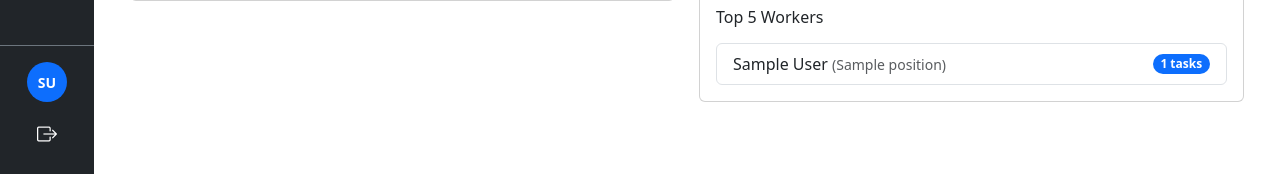
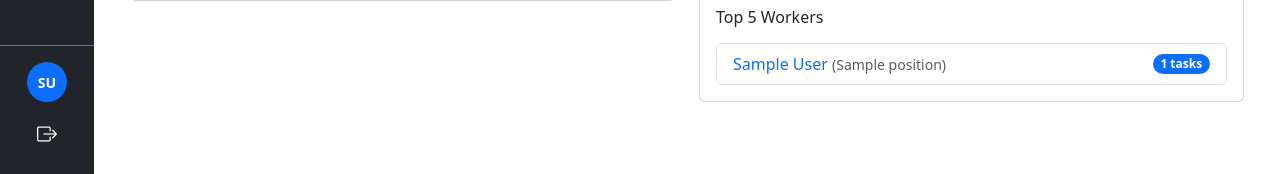
Before and after one commit to OrdDreamer/pulseboard, a Django app: page / in a window 1280 px wide. Shown: the part 756-930 px from the top of the page. Run offline with Django 5.2, Linux system fonts and the light colour scheme; a user stored in the database is signed in; tables that the repository leaves empty hold one stand-in row (values such as "Sample post"); some libraries are stand-ins or nearby versions.

Commit message:
Add links to worker detail view in the top workers list

```diff
--- a/templates/core/index.html
+++ b/templates/core/index.html
@@ -216,7 +216,9 @@
                   {% for worker in top_workers %}
                     <li class="list-group-item d-flex justify-content-between align-items-center">
                   <span>
-                    {{ worker.first_name }} {{ worker.last_name }}
+                    <a href="{% url 'core:worker-detail' worker.pk %}" class="text-decoration-none">
+                      {{ worker.first_name }} {{ worker.last_name }}
+                    </a>
                     {% if worker.position %}
                       <small class="text-muted">({{ worker.position.name }})</small>
                     {% endif %}
```
